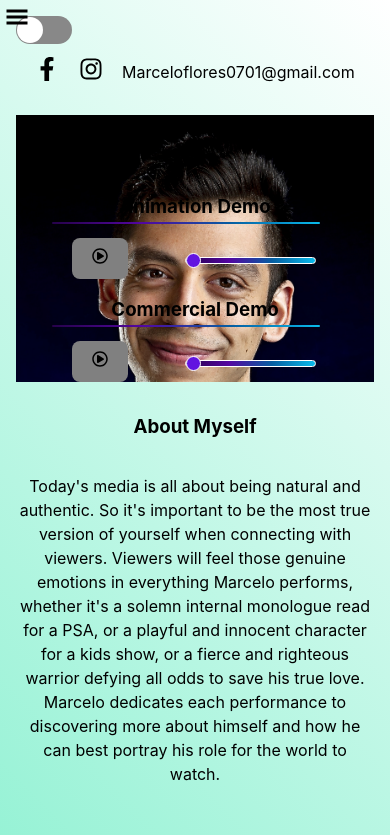
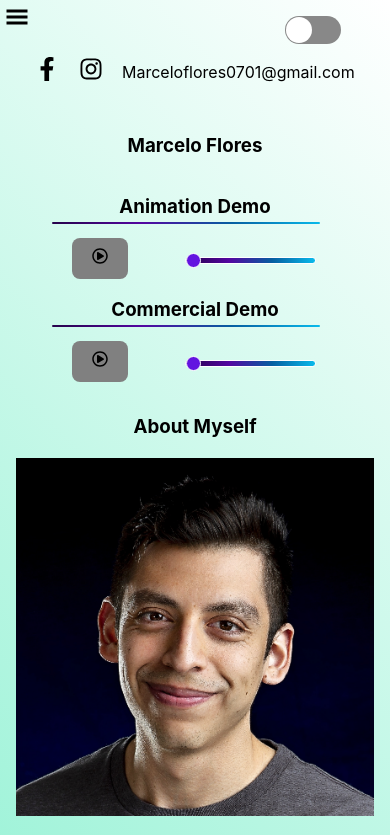
Before and after one commit to Seo-the-platinum/marcelos-portfolio, a React (Vite) app: page / in a window 390 px wide. Shown: the top 835 px of the page. Built offline with nearby package versions, Linux system fonts and the light colour scheme.

Commit message:
changed position of profile image. Also passed toggle method for hamburger menu to links so that the menu closes when an option is clicked

```diff
--- a/src/components/hamburger/Hamburger.tsx
+++ b/src/components/hamburger/Hamburger.tsx
@@ -13,7 +13,7 @@ const Hamburger = () => {
         <button className='hamburgerButton' onClick={toggleMenu}>
             <GiHamburgerMenu className='hamburger'/>
         </button>
-        <HamburgerMenu/>
+        <HamburgerMenu toggle={toggleMenu}/>
     </div>
   )
 }
--- a/src/components/hamburger/HamburgerMenu.tsx
+++ b/src/components/hamburger/HamburgerMenu.tsx
@@ -4,13 +4,13 @@ import AnchorLink from 'react-anchor-link-smooth-scroll-v2'
 interface show {
     show: boolean;
 }
-const HamburgerMenu = () => {
+const HamburgerMenu = ({toggle}: ()=> void) => {
   return (
     <div className='hamburgerMenu'>
-        <AnchorLink className='tab' href='#home'>Home</AnchorLink>
-        <AnchorLink className='tab' href='#about'>About</AnchorLink>
-        <AnchorLink className='tab' href='#contact'>Contact</AnchorLink>
-        <AnchorLink className='tab' href='#work'>Work</AnchorLink>
+        <AnchorLink className='tab' onClick={toggle} href='#home'>Home</AnchorLink>
+        <AnchorLink className='tab' onClick={toggle} href='#about'>About</AnchorLink>
+        <AnchorLink className='tab' onClick={toggle} href='#contact'>Contact</AnchorLink>
+        <AnchorLink className='tab' onClick={toggle} href='#work'>Work</AnchorLink>
     </div>
   )
 }
--- a/src/components/navbar/navbar.css
+++ b/src/components/navbar/navbar.css
@@ -20,9 +20,7 @@
 }
 
 .switch {
-    position: absolute;
-    right: 0;
-    top: 0;
+    right: -75%;
 }
 
 .tab {
--- a/src/components/profile/Profile.css
+++ b/src/components/profile/Profile.css
@@ -1,7 +1,8 @@
 .profileContainer {
     align-items: center;
+    background-size: 100% auto;
     display: flex;
-    justify-content: space-between;
+    justify-content: center;
     max-width: 100%;
 }
 
--- a/src/views/About.tsx
+++ b/src/views/About.tsx
@@ -5,6 +5,7 @@ const About = () => {
   return (
     <div className='aboutContainer' id='about'>
       <h3>About Myself</h3>
+      <img src='/images/Headshot_4.jpg'/>
       <p className='aboutMessage'>
         {
         `Today's media is all about being natural and authentic.
--- a/src/views/Home.tsx
+++ b/src/views/Home.tsx
@@ -5,7 +5,7 @@ import './css/views.css'
 
 const Home = () => {
   return (
-    <div className='homeContainer' id='home' style={{backgroundImage: 'url(images/Headshot_4.jpg)'}}>
+    <div className='homeContainer' id='home'>
       <Profile/>
       <Demo/>
     </div>
```
